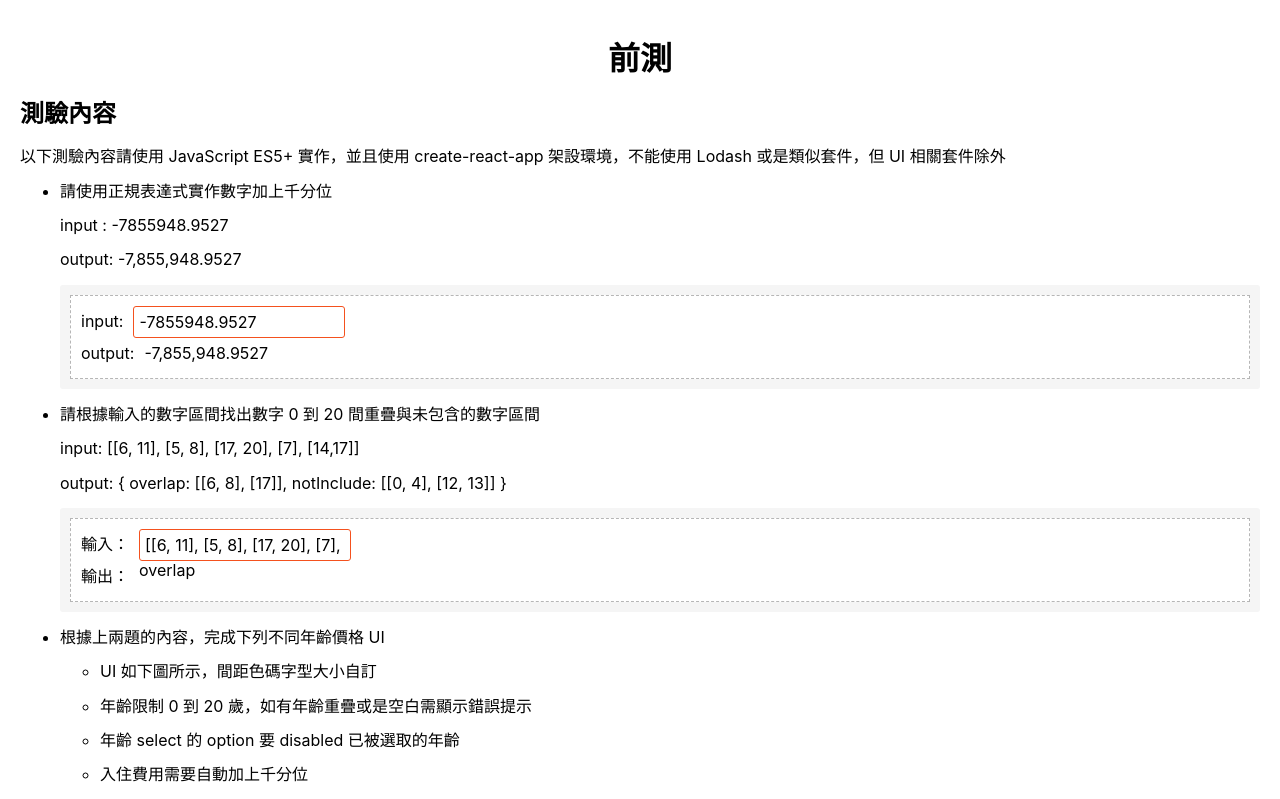
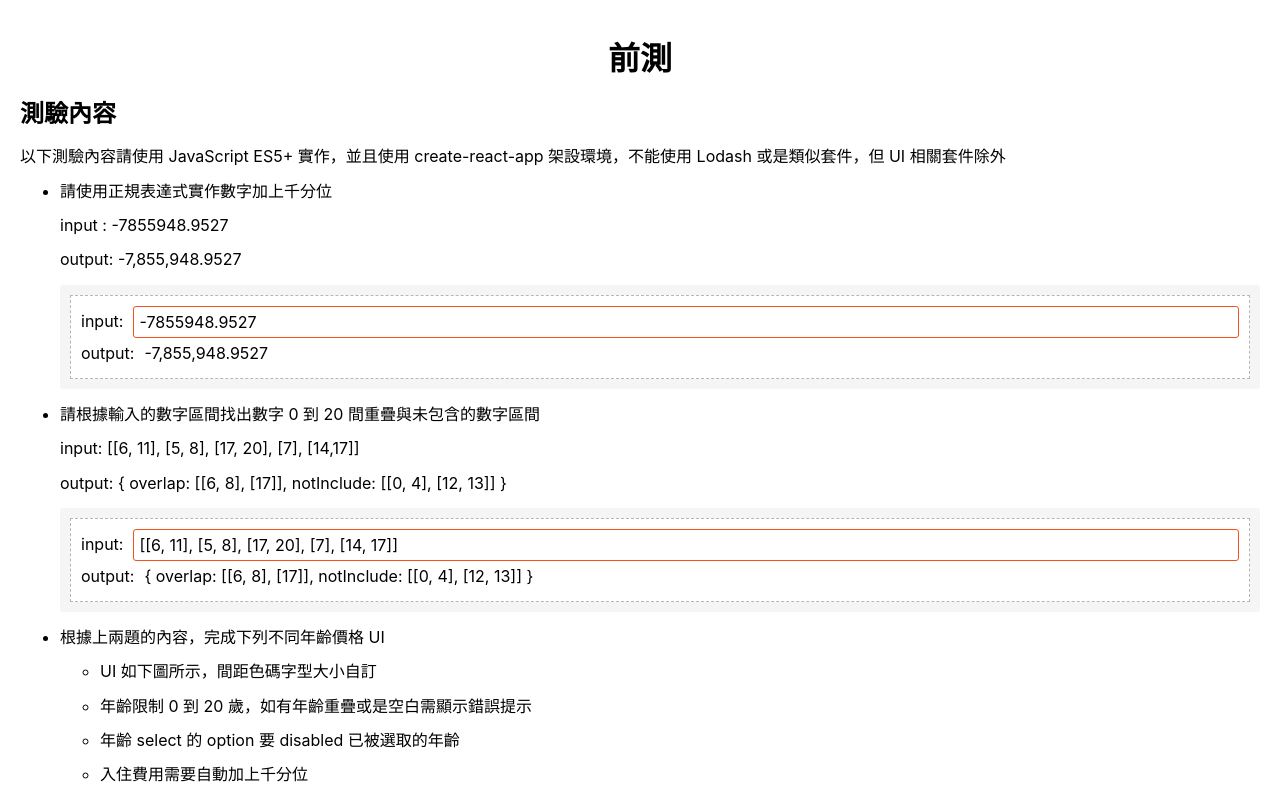
Before and after one commit to YuanShuoHsu/ayTest, a React (Create React App) app: page / in a window 1280 px wide. Shown: the top 799 px of the page. Built offline with nearby package versions, Linux system fonts and the light colour scheme.

Commit message:
NumberRange completed

```diff
--- a/src/components/AgeRange/index.tsx
+++ /dev/null
@@ -1,5 +0,0 @@
-import styles from "./index.module.scss";
-
-export default function AgeRange() {
-  return <div className={styles.ageRange}>AgeRange</div>;
-}
--- a/src/components/NumberFormatter/index.module.scss
+++ b/src/components/NumberFormatter/index.module.scss
@@ -3,7 +3,7 @@
   background-color: #ffffff;
   border: 1px dashed #b6b6b6;
 
-  .input {
+  &__input {
     display: flex;
     flex-wrap: wrap;
     gap: 10px;
@@ -15,16 +15,21 @@
 
     &Value {
       padding: 0 5px;
-      width: 100%;
-      max-width: 200px;
+      min-width: 0;
       height: 30px;
       border: 1px solid #f4511e;
       border-radius: 3px;
       outline: none;
+      flex-grow: 1;
+      transition: 0.2s opacity;
+
+      &:hover {
+        opacity: 0.8;
+      }
     }
   }
 
-  .output {
+  &__output {
     margin: 0;
     display: flex;
     flex-wrap: wrap;
@@ -39,6 +44,12 @@
       overflow: hidden;
       white-space: nowrap;
       text-overflow: ellipsis;
+
+      &:hover {
+        overflow: auto hidden;
+        text-overflow: clip;
+        scroll-behavior: smooth;
+      }
     }
   }
 }
--- a/src/components/NumberFormatter/index.tsx
+++ b/src/components/NumberFormatter/index.tsx
@@ -21,12 +21,12 @@ export default function NumberFormatter() {
 
   return (
     <div className={styles.numberFormatter}>
-      <div className={styles.input}>
-        <label className={styles.inputLabel} htmlFor="inputNumber">
+      <div className={styles.numberFormatter__input}>
+        <label className={styles.numberFormatter__inputLabel} htmlFor="inputNumber">
           input:
         </label>
         <input
-          className={styles.inputValue}
+          className={styles.numberFormatter__inputValue}
           type="text"
           id="inputNumber"
           value={inputNumber}
@@ -34,9 +34,9 @@ export default function NumberFormatter() {
           placeholder="請輸入數字"
         />
       </div>
-      <p className={styles.output}>
-        <span className={styles.outputLabel}>output:</span>
-        <span className={styles.outputValue}>{formattedNumber}</span>
+      <p className={styles.numberFormatter__output}>
+        <span className={styles.numberFormatter__outputLabel}>output:</span>
+        <span className={styles.numberFormatter__outputValue}>{formattedNumber}</span>
       </p>
     </div>
   );
--- a/src/components/NumberRange/NumberRangeNotInclude/index.tsx
+++ b/src/components/NumberRange/NumberRangeNotInclude/index.tsx
@@ -1,7 +1,49 @@
-import styles from "./index.module.scss"
+import { Fragment } from "react";
+import styles from "./index.module.scss";
 
-export default function NumberRangeNotInclude() {
+interface NumberRangeNotIncludeProps {
+  intervals: number[][];
+}
+
+export default function NumberRangeNotInclude({
+  intervals,
+}: NumberRangeNotIncludeProps) {
+  const findMissingIntervals = (intervals: number[][]): number[][] => {
+    intervals.sort((a, b) => a[0] - b[0]);
+
+    let missingIntervals: number[][] = [];
+
+    let currentMax = -1;
+
+    for (let interval of intervals) {
+      if (interval[0] > currentMax + 1) {
+        missingIntervals.push([currentMax + 1, interval[0] - 1]);
+      }
+
+      currentMax = Math.max(currentMax, interval[1]);
+    }
+
+    if (currentMax < 20) {
+      missingIntervals.push([currentMax + 1, 20]);
+    }
+
+    return missingIntervals;
+  };
+
+  const missingIntervals = findMissingIntervals(intervals);
+
   return (
-    <div className={styles.numberRangeNotInclude}>NumberRangeNotInclude</div>
-  )
+    <span className={styles.numberRangeNotInclude}>
+      {`[`}
+      {missingIntervals.map((interval, index) => (
+        <Fragment key={index}>
+          {interval[0] === interval[1]
+            ? `[${interval[0]}]`
+            : `[${interval[0]}, ${interval[1]}]`}
+          {index !== missingIntervals.length - 1 && ", "}
+        </Fragment>
+      ))}
+      {`]`}
+    </span>
+  );
 }
--- a/src/components/NumberRange/NumberRangeOverlap/index.tsx
+++ b/src/components/NumberRange/NumberRangeOverlap/index.tsx
@@ -1,5 +1,66 @@
+import { Fragment } from "react";
 import styles from "./index.module.scss";
 
-export default function NumberRangeOverlap() {
-  return <span className={styles.numberRangeOverlap}>{"overlap"}</span>;
+interface NumberRangeOverlapProps {
+  intervals: number[][];
 }
+
+export default function NumberRangeOverlap({
+  intervals,
+}: NumberRangeOverlapProps) {
+  const findMergeIntervals = (intervals: number[][]): number[][] => {
+    intervals.sort((a, b) => a[0] - b[0]);
+    const mergedIntervals = [intervals[0]];
+    for (let i = 1; i < intervals.length; i++) {
+      const currentInterval = intervals[i];
+      const lastMergedInterval = mergedIntervals[mergedIntervals.length - 1];
+      if (currentInterval[0] <= lastMergedInterval[1]) {
+        lastMergedInterval[1] = Math.max(
+          lastMergedInterval[1],
+          currentInterval[1]
+        );
+      } else {
+        mergedIntervals.push(currentInterval);
+      }
+    }
+    return mergedIntervals;
+  };
+
+  const findOverlappingIntervals = (intervals: number[][]): number[][] => {
+    const sortedIntervals = intervals.sort((a, b) => a[0] - b[0]);
+    const overlappingIntervals = [];
+    let currentInterval = sortedIntervals[0];
+    for (let i = 1; i < sortedIntervals.length; i++) {
+      const interval = sortedIntervals[i];
+      if (interval.length === 1) {
+        interval.push(interval[0]);
+      }
+      if (interval[0] <= currentInterval[1]) {
+        overlappingIntervals.push([
+          interval[0],
+          Math.min(currentInterval[1], interval[1]),
+        ]);
+      }
+      currentInterval = interval;
+    }
+    return overlappingIntervals;
+  };
+
+  const overlappingIntervals = findOverlappingIntervals(intervals);
+  const mergedIntervals = findMergeIntervals(overlappingIntervals);
+
+  return (
+    <span className={styles.numberRangeOverlap}>
+      {`[`}
+      {mergedIntervals.map((interval, index) => (
+        <Fragment key={index}>
+          {interval[0] === interval[1]
+            ? `[${interval[0]}]`
+            : `[${interval[0]}, ${interval[1]}]`}
+          {index !== mergedIntervals.length - 1 && ", "}
+        </Fragment>
+      ))}
+      {`]`}
+    </span>
+  );
+}
--- a/src/components/NumberRange/index.module.scss
+++ b/src/components/NumberRange/index.module.scss
@@ -3,7 +3,7 @@
   background-color: #ffffff;
   border: 1px dashed #b6b6b6;
 
-  .input {
+  &__input {
     display: flex;
     flex-wrap: wrap;
     gap: 10px;
@@ -15,16 +15,21 @@
 
     &Value {
       padding: 0 5px;
-      width: 100%;
-      max-width: 200px;
+      min-width: 0;
       height: 30px;
       border: 1px solid #f4511e;
       border-radius: 3px;
       outline: none;
+      flex-grow: 1;
+      transition: 0.2s opacity;
+
+      &:hover {
+        opacity: 0.8;
+      }
     }
   }
 
-  .output {
+  &__output {
     margin: 0;
     display: flex;
     flex-wrap: wrap;
@@ -39,6 +44,12 @@
       overflow: hidden;
       white-space: nowrap;
       text-overflow: ellipsis;
+
+      &:hover {
+        overflow: auto hidden;
+        text-overflow: clip;
+        scroll-behavior: smooth;
+      }
     }
   }
 }
--- a/src/components/NumberRange/index.tsx
+++ b/src/components/NumberRange/index.tsx
@@ -1,5 +1,7 @@
 import React, { useState } from "react";
+
 import NumberRangeOverlap from "./NumberRangeOverlap";
+import NumberRangeNotInclude from "./NumberRangeNotInclude";
 
 import styles from "./index.module.scss";
 
@@ -18,9 +20,10 @@ export default function NumberRange() {
   const isValidRange = (range: number[]): boolean => {
     const [start, end] = range;
     return (
+      start !== undefined &&
       range.length !== 0 &&
-      start !== undefined &&
-      (end === undefined || (0 <= start && end <= 20 && start < end))
+      ((end === undefined && 0 <= start && start <= 20) ||
+        (end !== undefined && 0 <= start && end <= 20 && start < end))
     );
   };
 
@@ -40,12 +43,12 @@ export default function NumberRange() {
 
   return (
     <div className={styles.numberRange}>
-      <div className={styles.input}>
-        <label className={styles.inputLabel} htmlFor="inputRange">
-          輸入：
+      <div className={styles.numberRange__input}>
+        <label className={styles.numberRange__inputLabel} htmlFor="inputRange">
+          input:
         </label>
         <input
-          className={styles.inputValue}
+          className={styles.numberRange__inputValue}
           type="text"
           id="inputRange"
           value={inputRange}
@@ -53,12 +56,18 @@ export default function NumberRange() {
           placeholder="請輸入範圍"
         />
       </div>
-      <p className={styles.output}>
-        <span className={styles.outputLabel}>輸出：</span>
+      <p className={styles.numberRange__output}>
+        <span className={styles.numberRange__outputLabel}>output: </span>
         {inputIntervals.length ? (
-          <NumberRangeOverlap />
+          <span className={styles.numberRange__outputValue}>
+            {`{ overlap: `}
+            <NumberRangeOverlap intervals={inputIntervals} />
+            {`, notInclude: `}
+            <NumberRangeNotInclude intervals={inputIntervals} />
+            {` }`}
+          </span>
         ) : (
-          <span className={styles.outputValue}>格式錯誤</span>
+          <span className={styles.numberRange__outputValue}>格式錯誤</span>
         )}
       </p>
     </div>
```
Also changed, not shown: src/components/AgeRange/index.module.scss (deleted).
